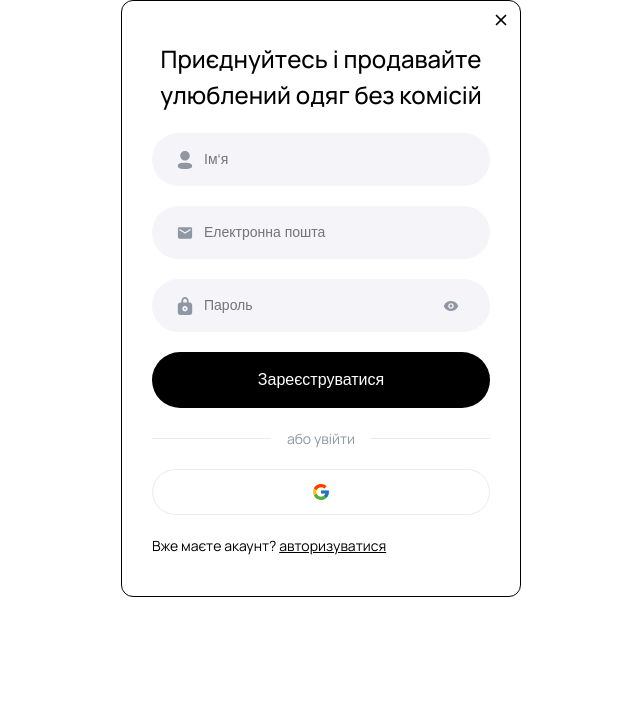
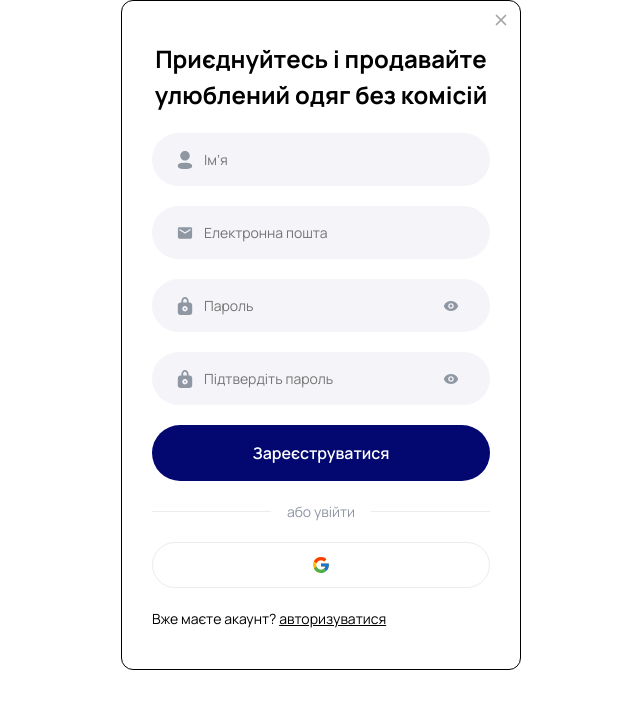
Before and after one commit to ClothesMarketplace/clothes-marketplace-frontend, a React (Vite) app: page /registration in a window 1280 px wide. Shown: the top 708 px of the page, without its empty margins (319-959 px from the left). Built offline with nearby package versions, Linux system fonts and the light colour scheme.

Commit message:
registration form markup finished

```diff
--- a/src/components/auth/FormItem/FormItem.module.css
+++ b/src/components/auth/FormItem/FormItem.module.css
@@ -14,12 +14,12 @@
 
       &:focus {
         outline: none;
-        border: 1px solid var(--black);
-        color: var(--black);
+        border: 1px solid var(--deep-sea-exploration);
+        color: var(--main-black);
       }
 
       &:focus + .icon {
-        fill: var(--black);
+        fill: var(--main-black);
       }
     }
 
@@ -29,6 +29,28 @@
       left: 24px;
       top: 50%;
       translate: 0 -50%;
+    }
+
+    .errorMsg {
+      position: absolute;
+      left: 28px;
+      bottom: 0;
+      translate: 0 100%;
+      font-size: 12px;
+      color: var(--error-c);
+
+      & + .input {
+        border: 1px solid var(--error-c);
+        color: var(--error-c);
+
+        &::placeholder {
+          color: var(--error-c);
+        }
+
+        & + .icon {
+          fill: var(--error-c);
+        }
+      }
     }
   }
 
--- a/src/components/auth/FormItem/FormItem.tsx
+++ b/src/components/auth/FormItem/FormItem.tsx
@@ -29,9 +29,14 @@ const FormItem: React.FC<InputProps> = ({
   return (
     <div className={css.wrapper}>
       <label className={css.label}>
+        <ErrorMessage className={css.errorMsg} name={name} component="span" />
         <Field
           className={css.input}
-          type={name !== "password" ? type : passwordType}
+          type={
+            name === "password" || name === "confirmPassword"
+              ? passwordType
+              : type
+          }
           name={name}
           placeholder={placeholder}
           autoComplete={autocomplete}
@@ -39,10 +44,9 @@ const FormItem: React.FC<InputProps> = ({
         <svg className={css.icon} width="18" height="18">
           <use href={`${sprite}#${iconId}`}></use>
         </svg>
-        <ErrorMessage className={css.errorMsg} name={name} component="span" />
       </label>
 
-      {name === "password" && (
+      {(name === "password" || name === "confirmPassword") && (
         <button
           className={css.eyeBtn}
           onClick={togglePasswordVisibility}
--- a/src/components/auth/RegistrationForm/RegistrationForm.tsx
+++ b/src/components/auth/RegistrationForm/RegistrationForm.tsx
@@ -13,16 +13,21 @@ export const RegistrationForm: React.FC = () => {
     name: string;
     email: string;
     password: string;
+    confirmPassword: string;
   }
 
   const INITIAL_FORM_DATA: FormData = {
     name: "",
     email: "",
     password: "",
+    confirmPassword: "",
   };
 
   const handleSubmit = (data: FormData, actions: FormikHelpers<FormData>) => {
-    dispatch(register(data));
+    if (data.confirmPassword === data.password) {
+      dispatch(register(data));
+    }
+    console.log("passwords do not match");
     actions.resetForm();
   };
 
@@ -43,6 +48,11 @@ export const RegistrationForm: React.FC = () => {
         />
 
         <FormItem name="password" placeholder="Пароль" iconId="lock" />
+        <FormItem
+          name="confirmPassword"
+          placeholder="Підтвердіть пароль"
+          iconId="lock"
+        />
 
         <Button text="Зареєструватися" type="submit" />
       </Form>
--- a/src/components/auth/RegistrationSection/RegistrationSection.module.css
+++ b/src/components/auth/RegistrationSection/RegistrationSection.module.css
@@ -2,7 +2,7 @@
   position: relative;
 
   .title {
-    font-weight: 500;
+    font-weight: 700;
     text-align: center;
     text-wrap: balance;
     font-size: 24px;
@@ -16,6 +16,11 @@
       color: inherit;
       text-decoration: underline;
       font-size: inherit;
+
+      &:hover,
+      &:focus {
+        color: var(--deep-sea-exploration);
+      }
     }
   }
 }
--- a/src/components/commonComponents/Button/Button.module.css
+++ b/src/components/commonComponents/Button/Button.module.css
@@ -1,8 +1,10 @@
 .btn {
   width: 100%;
   max-width: 342px;
-  background-color: var(--black);
+  background-color: var(--dark-royalty);
   color: var(--white);
+  font-size: 14px;
+  font-weight: 600;
   border: none;
   border-radius: 50px;
   padding: 16px;
@@ -11,14 +13,10 @@
   display: inline-block;
   font-size: 16px;
   cursor: pointer;
+  transition: all 300ms ease-in-out;
 
   &:hover,
   &:focus {
-    background: linear-gradient(
-      90deg,
-      var(--black),
-      var(--black-bg),
-      var(--black)
-    );
+    background-color: var(--deep-sea-exploration);
   }
 }
--- a/src/components/commonComponents/ButtonGoogle/ButtonGoogle.module.css
+++ b/src/components/commonComponents/ButtonGoogle/ButtonGoogle.module.css
@@ -30,6 +30,7 @@
     justify-content: center;
     max-width: 340px;
     border-radius: 50px;
+    transition: all 0.3s ease-in-out;
 
     .icon {
       transition: all 0.3s ease-in-out;
@@ -37,7 +38,7 @@
 
     &:hover,
     &:focus {
-      border-color: var(--gray-secondary);
+      border-color: var(--deep-sea-exploration);
 
       .icon {
         scale: 1.2;
--- a/src/components/commonComponents/CloseButton/CloseButton.module.css
+++ b/src/components/commonComponents/CloseButton/CloseButton.module.css
@@ -10,7 +10,7 @@
   right: -26px;
 
   .icon {
-    stroke: var(--black);
+    stroke: var(--gray-primary);
     transition: all 0.3s ease-in-out;
   }
 
--- /dev/null
+++ b/src/css/variables.css
@@ -0,0 +1,22 @@
+:root {
+  --black: rgb(0, 0, 0);
+  --main-black: rgb(27, 27, 27);
+  --black-bg: rgb(41, 40, 40);
+  --midnight-blue: rgb(4, 1, 54);
+  --dark-royalty: rgb(3, 8, 112);
+  --deep-sea-exploration: rgb(34, 1, 178);
+  --duranta-yellow: rgb(216, 231, 51);
+  --orange: rgb(254, 189, 1);
+  --rose: rgb(254, 68, 69);
+  --error-c: rgb(226, 44, 62);
+  --white: rgb(255, 255, 255);
+  --gray-primary: rgb(164, 164, 164);
+  --gray-secondary: rgb(217, 217, 217);
+  --text-primary: rgb(143, 143, 143);
+  --text-secondary: rgb(235, 235, 240);
+  --text-c: rgb(71, 76, 82);
+  --gray-input-c: rgb(143, 151, 163);
+  --gray-input-bg: rgb(244, 244, 249);
+  --white-dirty: rgb(235, 235, 237);
+  --white-secondary: rgb(243, 244, 246);
+}
--- a/src/index.css
+++ b/src/index.css
@@ -1,24 +1,3 @@
-:root {
-  --black: rgb(0, 0, 0);
-  --black-bg: rgb(41, 40, 40);
-  --midnight-blue: rgb(4, 1, 54);
-  --dark-royalty: rgb(3, 8, 112);
-  --deep-sea-exploration: rgb(34, 1, 178);
-  --duranta-yellow: rgb(216, 231, 51);
-  --orange: rgb(254, 189, 1);
-  --rose: rgb(254, 68, 69);
-  --white: rgb(255, 255, 255);
-  --gray-primary: rgb(164, 164, 164);
-  --gray-secondary: rgb(217, 217, 217);
-  --text-primary: rgb(143, 143, 143);
-  --text-secondary: rgb(235, 235, 240);
-  --text-c: rgb(71, 76, 82);
-  --gray-input-c: rgb(143, 151, 163);
-  --gray-input-bg: rgb(244, 244, 249);
-  --white-dirty: rgb(235, 235, 237);
-  --white-secondary: rgb(243, 244, 246);
-}
-
 html {
   scroll-behavior: smooth;
 }
@@ -62,6 +41,15 @@ ul {
 
 img {
   display: block;
+}
+
+input,
+input::placeholder {
+  font-family: inherit;
+}
+
+button {
+  font-family: inherit;
 }
 
 .container {
--- a/src/main.tsx
+++ b/src/main.tsx
@@ -6,6 +6,7 @@ import { PersistGate } from "redux-persist/integration/react";
 import { BrowserRouter } from "react-router-dom";
 import App from "./App.tsx";
 import "./css/fonts.css";
+import "./css/variables.css";
 import "./index.css";
 
 createRoot(document.getElementById("root")!).render(
--- a/src/redux/auth/types.ts
+++ b/src/redux/auth/types.ts
@@ -1,6 +1,7 @@
 export interface User {
   name: string;
   email: string;
+  password: string;
 }
 export interface LoginUser {
   email: string;
--- a/src/utils/yup/authSchema.ts
+++ b/src/utils/yup/authSchema.ts
@@ -4,14 +4,17 @@ export const registerSchema = Yup.object().shape({
   name: Yup.string()
     .min(2, "Name is too short!")
     .max(50, "Name is too long!")
-    .required("Required"),
-  email: Yup.string().email().required("Required!"),
+    .required("Name is required"),
+  email: Yup.string().email("Email must be valid").required("Required!"),
   password: Yup.string()
     .matches(
       /^(?=.*[A-Z])(?=.*\d).+$/,
-      "Пароль має містити: 8-20 знаків, щонайменше 1 велику літеру та 1 цифру."
+      "Enter 8-20 symbols, at least 1 capital letter and 1 digit."
     )
     .min(8, "Too short!")
     .max(20, "Too long!")
     .required("Required!"),
+  confirmPassword: Yup.string()
+    .oneOf([Yup.ref("password"), undefined], "Passwords must match")
+    .required("Confirm Password is required"),
 });
```
